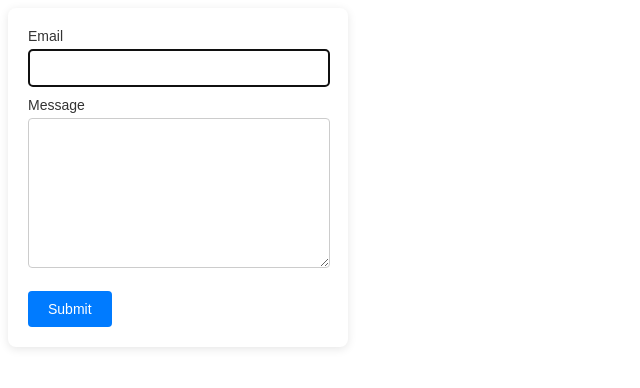
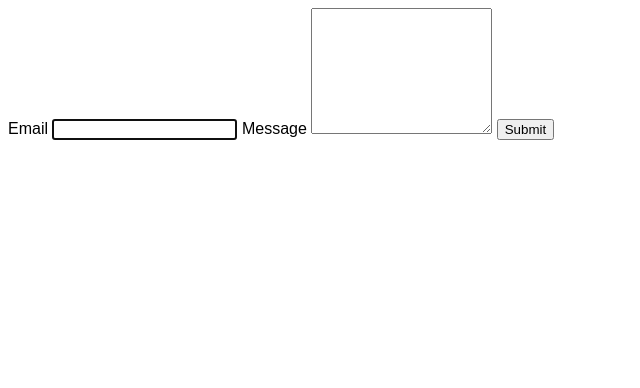
Before and after one commit to Alzex/web-lab7, a plain HTML site: page 2-form.html in a window 1280 px wide. Shown: the whole page, without its empty margins (0-640 px from the left). Drawn offline with Linux system fonts and the light colour scheme.

Commit message:
Lab7 done

```diff
--- a/scripts/gallery.js
+++ b/scripts/gallery.js
@@ -88,6 +88,7 @@ function onGalleryClick(event) {
 }
 
 function openLightbox(index) {
+  console.log(images[index].original);
   const instance = basicLightbox.create(`
         <div class="modal">
             <button class="modal__close">&times;</button>
@@ -115,6 +116,7 @@ function navigateLightbox(newIndex, instance) {
 
   const modal = instance.element();
   const img = modal.querySelector('img');
+  console.log(images[newIndex].original);
   img.src = images[newIndex].original;
 
   const btnPrev = modal.querySelector('.modal__prev');
--- a/styles/style.css
+++ b/styles/style.css
@@ -51,44 +51,3 @@ body {
 .modal__next {
     right: 10px;
 }
-
-.feedback-form {
-    background-color: #ffffff;
-    padding: 20px;
-    border-radius: 8px;
-    box-shadow: 0 2px 10px rgba(0, 0, 0, 0.1);
-    width: 300px;
-}
-
-.feedback-form label {
-    display: block;
-    margin-bottom: 10px;
-    padding-right: 20px;
-    font-size: 14px;
-    color: #333333;
-}
-
-.feedback-form input,
-.feedback-form textarea {
-    width: 100%;
-    padding: 10px;
-    margin-top: 5px;
-    border: 1px solid #cccccc;
-    border-radius: 4px;
-    font-size: 14px;
-}
-
-.feedback-form button {
-    background-color: #007bff;
-    color: #ffffff;
-    border: none;
-    padding: 10px 20px;
-    border-radius: 4px;
-    cursor: pointer;
-    font-size: 14px;
-    margin-top: 10px;
-}
-
-.feedback-form button:hover {
-    background-color: #0056b3;
-}
```
